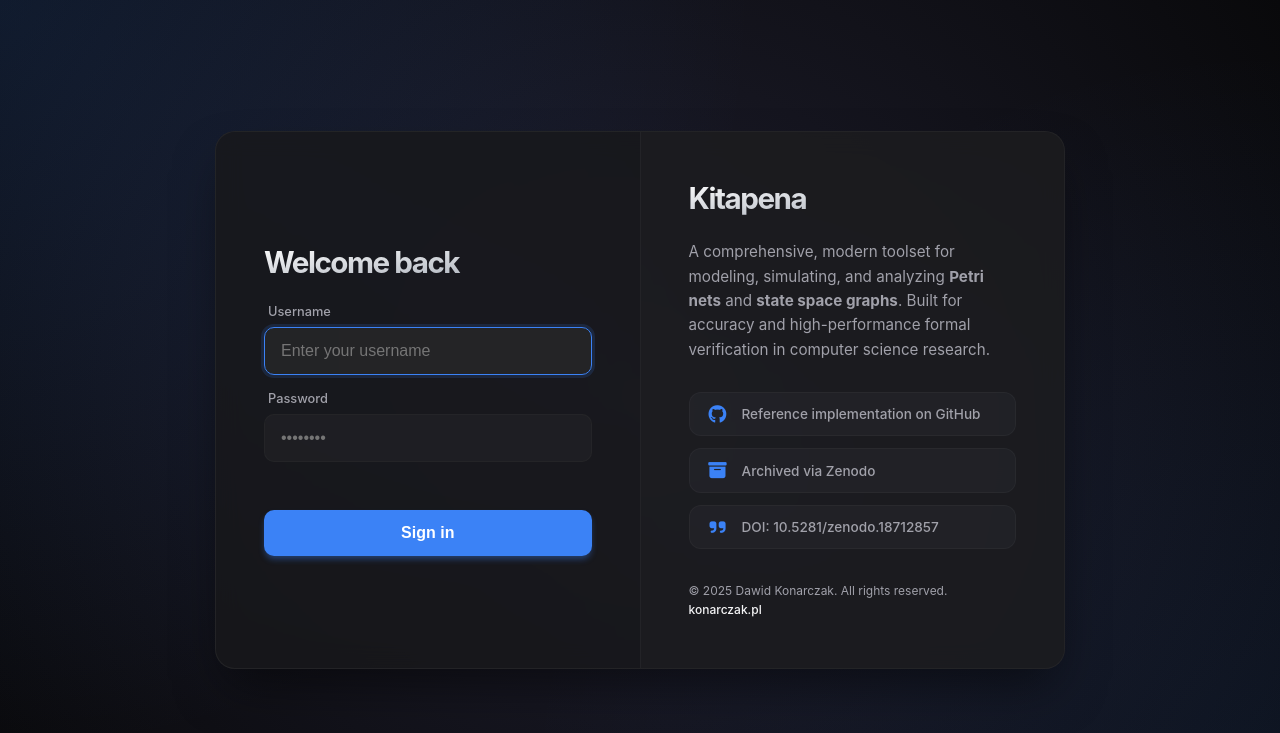
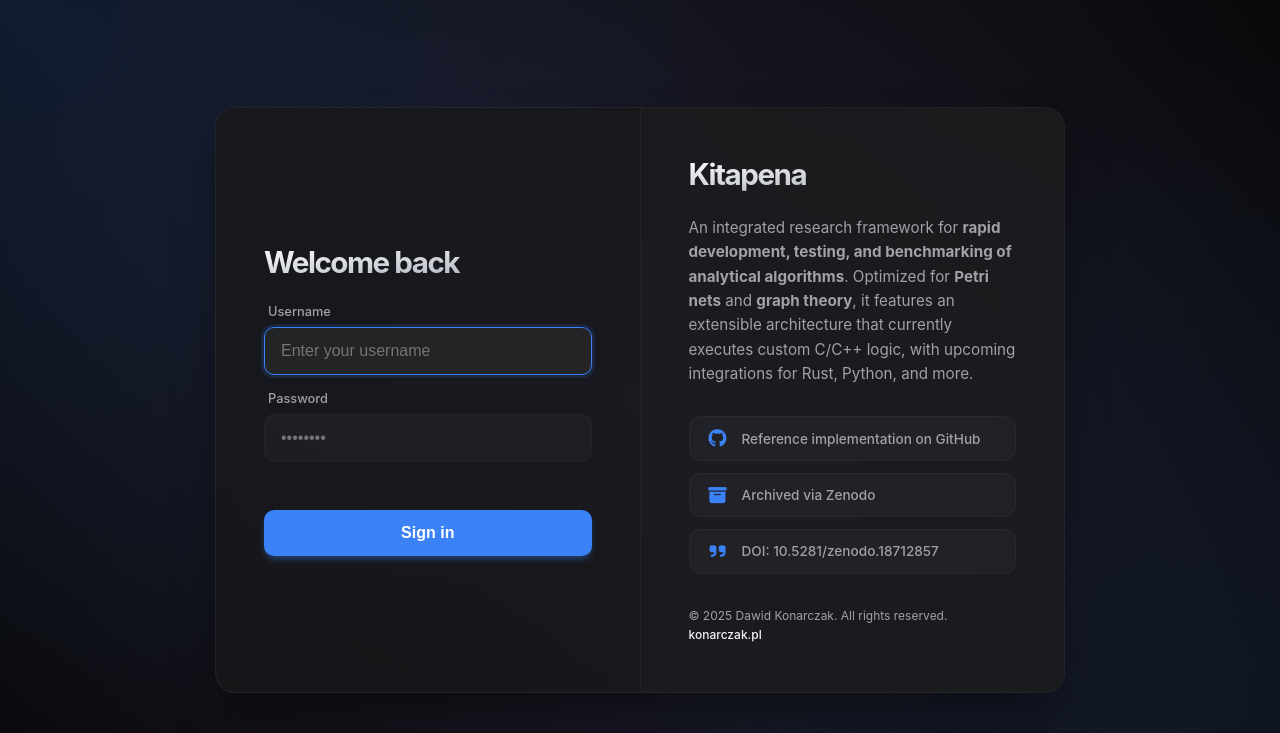
Before and after one commit to Seelf/KitaPeNA, a Flask app: page /login in a window 1280 px wide. Shown: the top 733 px of the page. Run offline with Flask 3, Linux system fonts and the light colour scheme; some libraries are stand-ins or nearby versions.

Commit message:
update front page description

```diff
--- a/web_app/templates/index.html
+++ b/web_app/templates/index.html
@@ -4,7 +4,7 @@
 <head>
     <meta charset="UTF-8">
     <meta name="viewport" content="width=device-width, initial-scale=1.0">
-    <title>Kitapena - Web Version</title>
+    <title>Kitapena - Petri nets & graph theory research framework</title>
     <meta name="csrf-token" content="{{ csrf_token() }}">
     <!-- Favicon -->
     <link rel="icon" type="image/png" href="{{ url_for('static', filename='img/logo.png') }}">
--- a/web_app/templates/login.html
+++ b/web_app/templates/login.html
@@ -4,7 +4,7 @@
 <head>
     <meta charset="UTF-8">
     <meta name="viewport" content="width=device-width, initial-scale=1.0">
-    <title>Kitapena - Petri nets toolset</title>
+    <title>Kitapena - Petri nets & graph theory research framework</title>
     <meta name="description"
         content="Kitapena is a modern toolset for modeling and analyzing Petri nets, including generic graph support, reachability analysis, and state space exploration. Research backed by Zenodo (DOI: 10.5281/zenodo.8271701).">
     <meta name="keywords"
@@ -280,9 +280,11 @@
             <div>
                 <h2>Kitapena</h2>
                 <p class="project-desc">
-                    A comprehensive, modern toolset for modeling, simulating, and analyzing <strong>Petri nets</strong>
-                    and <strong>state space graphs</strong>.
-                    Built for accuracy and high-performance formal verification in computer science research.
+                    An integrated research framework for
+                    <strong>rapid development, testing, and benchmarking of analytical algorithms</strong>.
+                    Optimized for <strong>Petri nets</strong> and <strong>graph theory</strong>,
+                    it features an extensible architecture that currently executes custom C/C++ logic,
+                    with upcoming integrations for Rust, Python, and more.
                 </p>
 
                 <div class="research-links">
```
